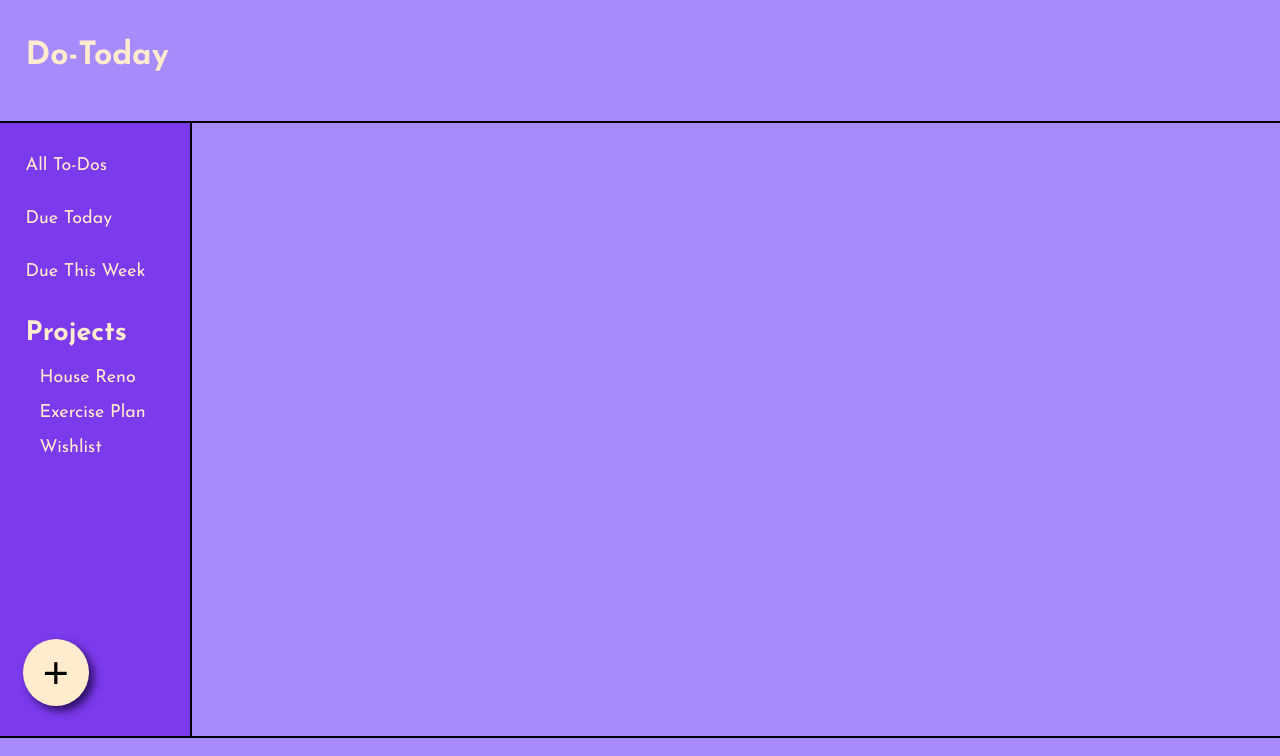
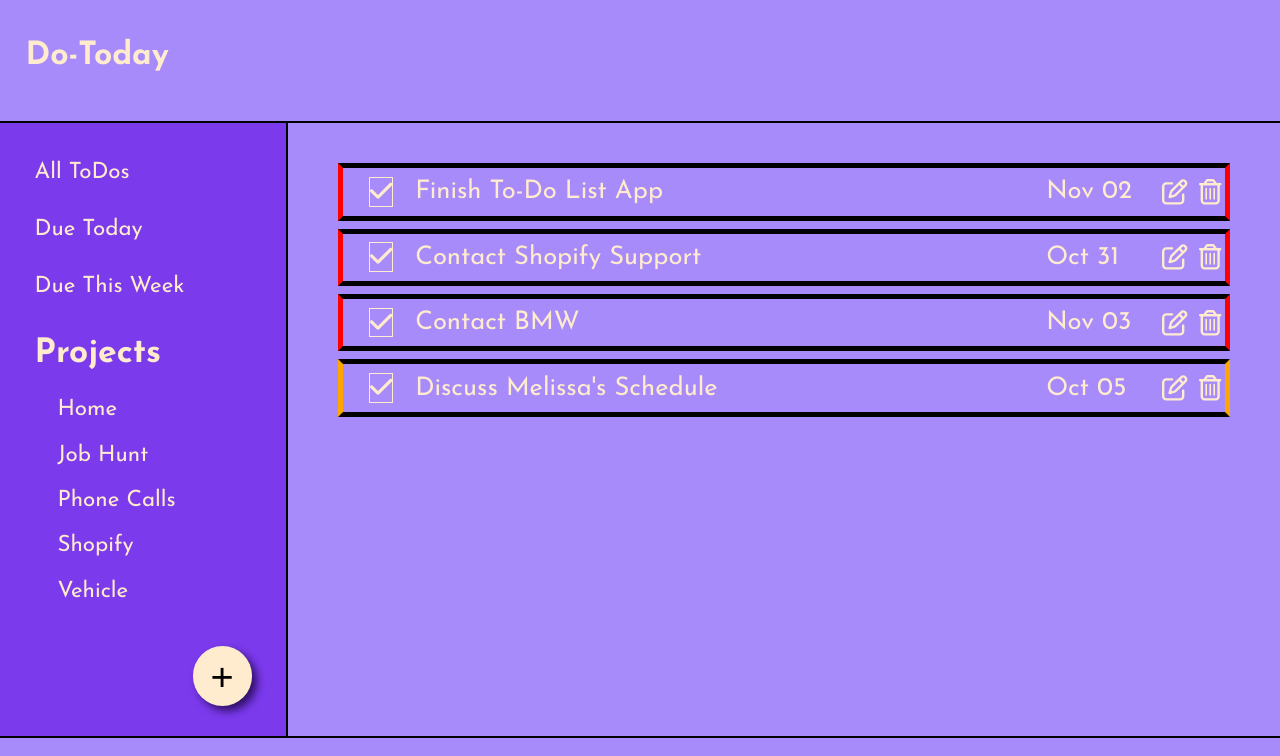
Before and after one commit to skothar3/todo-list, a website built with webpack: page src/template.html in a window 1280 px wide. Shown: the top 756 px of the page. Built offline with nearby package versions, Linux system fonts and the light colour scheme; a web font is replaced by a local one.

Commit message:
Include content.js and content.css files to contain the app layout and logic (all modules are imported within content.js); include font-awesome icons for list items; add css variables for page theme colors

```diff
--- /dev/null
+++ b/src/content.css
@@ -0,0 +1,79 @@
+div#list-container {
+  padding: 5vh 5%;
+  height: 100%;
+}
+
+/* LIST ITEM CONTAINER {{{ */
+div.item-container {
+  padding: 1% 0.5%;
+  display: flex;
+  justify-content: space-between;
+  margin-bottom: 1vh;
+  border: 5px solid var(--section-border-color);
+}
+
+div.item-container.high {
+  border-left: 5px solid red;
+  border-right: 5px solid red;
+}
+
+div.item-container.medium {
+  border-left: 5px solid orange;
+  border-right: 5px solid orange;
+}
+
+div.item-container.low {
+  border-left: 5px solid green;
+  border-right: 5px solid green;
+}
+
+div.item-container div span {
+  font-size: clamp(1.1rem, 2.0vw, 2rem);
+}
+
+div.item-container div svg {
+  height: clamp(1rem, 2.0vw, 2rem);
+}
+
+div.item-container svg:hover {
+  cursor: pointer;
+  color: var(--icon-hover-color);
+  transition-duration: 0.3s;
+}
+/* }}} */
+
+/* LEFT SIDE LIST CONTAINER {{{ */
+div.left-side-list-container {
+  width: max(18rem, 50%);
+  display: inline-flex;
+  align-items: center;
+}
+
+div.left-side-list-container span.item-title {
+  width: max(5rem, 80%);
+}
+
+div.left-side-list-container div.checkbox {
+  border: 1px solid var(--font-color);
+  margin: 0 5%;
+}
+
+div.left-side-list-container svg.fa-check:active {
+  visibility: hidden;
+}
+
+/* }}} */
+
+/* RIGHT SIDE LIST CONTAINER {{{ */
+div.right-side-list-container {
+  width: max(8rem, 20%);
+  display: inline-flex;
+  align-items: center;
+  justify-content: space-between;
+}
+
+div.right-side-list-container span.item-date {
+  width: max(4rem, 60%);
+}
+
+      /* }}} */
--- /dev/null
+++ b/src/content.js
@@ -0,0 +1,356 @@
+import insertFooter from "./footer.js";
+import { format, isSameDay, isSameWeek } from "date-fns";
+import "./content.css";
+import "./sidebar.css";
+import { library, dom } from "@fortawesome/fontawesome-svg-core";
+import { faCheck } from "@fortawesome/free-solid-svg-icons/faCheck";
+import { faPenToSquare } from "@fortawesome/free-regular-svg-icons/faPenToSquare";
+import { faTrashCan } from "@fortawesome/free-regular-svg-icons/faTrashCan";
+
+function displayController() {
+  // {{{
+
+  library.add(faPenToSquare);
+  library.add(faTrashCan);
+  library.add(faCheck);
+  dom.watch();
+
+  const sidebarItems = ["All ToDos", "Due Today", "Due This Week"];
+
+  const sidebarSection = document.querySelector("section.sidebar");
+  const listContainer = document.querySelector("div#list-container");
+  const footerEl = document.querySelector("footer");
+
+  // PRIVATE METHODS {{{
+
+  const createListItemDOM = (listItem) => {
+    // {{{
+
+    const itemContainer = document.createElement("div");
+    itemContainer.classList.add("item-container");
+    itemContainer.classList.add(`${listItem.priority}`);
+
+    const leftSideListContainer = document.createElement("div");
+    leftSideListContainer.classList.add("left-side-list-container");
+
+    const rightSideListContainer = document.createElement("div");
+    rightSideListContainer.classList.add("right-side-list-container");
+
+    const checkbox = document.createElement("div");
+    checkbox.classList.add("checkbox");
+
+    const check = document.createElement("i");
+    check.classList.add("fas", "fa-check", `${listItem.isComplete}`);
+
+    const itemTitle = document.createElement("span");
+    itemTitle.classList.add("item-title");
+    itemTitle.textContent = listItem.title;
+
+    const itemDate = document.createElement("span");
+    itemDate.classList.add("item-date");
+    itemDate.textContent = format(listItem.date, "MMM dd");
+
+    const itemEdit = document.createElement("i");
+    itemEdit.classList.add("far", "fa-pen-to-square");
+
+    const itemTrash = document.createElement("i");
+    itemTrash.classList.add("far", "fa-trash-can");
+
+    checkbox.append(check);
+    leftSideListContainer.append(checkbox, itemTitle);
+    rightSideListContainer.append(itemDate, itemEdit, itemTrash);
+    itemContainer.append(leftSideListContainer, rightSideListContainer);
+
+    return itemContainer;
+  }; // }}}
+
+  const updateSidebar = (todoListTags) => {
+    // {{{
+
+    const menuContainerDiv = document.createElement("div");
+    menuContainerDiv.classList.add("menu-container");
+
+    const projectsContainerDiv = document.createElement("div");
+    projectsContainerDiv.classList.add("project-container");
+
+    const projectsH2 = document.createElement("h2");
+    projectsH2.textContent = "Projects";
+
+    const addItemBtn = document.createElement("button");
+    addItemBtn.id = "add-item";
+    addItemBtn.textContent = "+";
+
+    projectsContainerDiv.appendChild(projectsH2);
+
+    sidebarItems.forEach((item) => {
+      const itemP = document.createElement("p");
+      itemP.classList.add("subsection");
+      itemP.dataset.subsection = `${item}`;
+      itemP.textContent = `${item}`;
+
+      menuContainerDiv.appendChild(itemP);
+    });
+
+    todoListTags.forEach((tag) => {
+      const projectItemP = document.createElement("p");
+      projectItemP.classList.add("project");
+      projectItemP.dataset.project = `${tag}`;
+      projectItemP.textContent = `${tag}`;
+
+      projectsContainerDiv.appendChild(projectItemP);
+    });
+
+    menuContainerDiv.append(projectsContainerDiv, addItemBtn);
+    sidebarSection.replaceChildren(menuContainerDiv);
+  }; // }}}
+
+  const init = (listItemsArr, tags) => {
+    updateSidebar(tags);
+    updateList(listItemsArr);
+    insertFooter(footerEl);
+  };
+  // }}}
+
+  // PUBLIC METHODS {{{
+  const getListNodes = () => {
+    return listContainer.querySelectorAll("div.item-container");
+  };
+
+  const getSidebarNodes = () => {
+    return sidebarSection.querySelectorAll("p.subsection, p.project");
+  };
+
+  const updateList = (listItemsArr) => {
+    const newList = [];
+    listItemsArr.forEach((item) => {
+      const listItemDOM = createListItemDOM(item);
+      newList.push(listItemDOM);
+    });
+
+    listContainer.replaceChildren(...newList);
+  };
+  // }}}
+
+  return {
+    init,
+    getListNodes,
+    getSidebarNodes,
+    updateList,
+  };
+} // }}}
+
+function listController() {
+  // {{{
+  let listID = 0;
+  let listFilter = "All ToDos";
+  let currentTag = "";
+  let sortStyle = "Priority";
+
+  function listItem(title, date, priority, notes, tags, isComplete) { // {{{
+    priority = priority.toLowerCase();
+    const ID = listID;
+    listID++;
+
+    const getID = () => ID;
+
+    return {
+      title,
+      date,
+      priority,
+      notes,
+      tags,
+      isComplete,
+      getID,
+    };
+  } // }}}
+
+  // LIST ITEM ARRAY {{{
+  const listItemsArr = [
+    listItem(
+      "Contact Shopify Support",
+      new Date(2024, 9, 31),
+      "High",
+      "Shopify payments are down. Support ticket has been generated and we are waiting for an update.",
+      ["Shopify", "Phone Calls"],
+      true,
+    ),
+    listItem(
+      "Contact BMW",
+      new Date(2024, 10, 3),
+      "Medium",
+      "Want to trade in two cars and buy-out dad's lease. Dad needs a lease and is checking prices.",
+      ["Vehicle", "Phone Calls"],
+      true,
+    ),
+    listItem(
+      "Discuss Melissa's Schedule",
+      new Date(2024, 9, 5),
+      "Medium",
+      "We will reduce her days to twice a week. Either do a 3 hour split both days, or house cleaning \
+      on one day and kitchen prep on the other.",
+      ["Home"],
+      false,
+    ),
+    listItem(
+      "Finish To-Do List App",
+      new Date(2024, 10, 2),
+      "High",
+      "Deadline set for Wednesday evening. Need to incorporate list content and all interactive capabilities.",
+      ["Job Hunt"],
+      false,
+    ),
+  ];
+  // }}}
+
+  // PRIVATE METHODS {{{
+const getCurrentList = () => {// {{{
+    let currentList;
+    switch (listFilter) {
+      case "All ToDos":
+        currentList = [...listItemsArr];
+        break;
+      case "Due Today":
+        currentList = [
+          ...listItemsArr.filter((item) => isSameDay(item.date, Date.now())),
+        ];
+        break;
+      case "Due This Week":
+        currentList = [
+          ...listItemsArr.filter((item) => isSameWeek(item.date, Date.now())),
+        ];
+        break;
+      case "Project":
+        currentList = [
+          ...listItemsArr.filter((item) => item.tags.includes(currentTag)),
+        ];
+        break;
+    }
+
+    switch (sortStyle) {
+      case "Date":
+        currentList.sort((a, b) => a.date - b.date);
+        break;
+      case "Priority":
+        currentList.sort((a, b) => {
+          if (a.priority == "high" || b.priority == "low") {
+            return -1;
+          } else if ((b.priority = "high" || a.priority == "low")) {
+            return 1;
+          } else return 0;
+        });
+        break;
+      case "isComplete":
+        currentList.sort((a, b) => a.isComplete - b.isComplete);
+        break;
+    }
+    return currentList;
+  };// }}}
+  // }}}
+
+  // PUBLIC METHODS {{{
+  const getTags = () => {
+    const tagsList = [];
+    listItemsArr.forEach((item) => {
+      item.tags.forEach((tag) => {
+        if (!tagsList.includes(tag)) {
+          tagsList.push(tag);
+        }
+      });
+    });
+    return tagsList.sort();
+  };
+
+  const getList = (filterType, tag = "", sortType = "Priority") => {
+    listFilter = filterType;
+    currentTag = tag;
+    sortStyle = sortType;
+
+    return getCurrentList();
+  };
+
+  const editListItem = (
+    listID,
+    title,
+    date,
+    priority,
+    notes,
+    tags,
+    isComplete,
+  ) => {
+    const itemIndex = listItemsArr.findIndex((item) => item.getID() == itemID);
+    listItemsArr[itemIndex].title = title;
+    listItemsArr[itemIndex].date = date;
+    listItemsArr[itemIndex].priority = priority.toLowerCase();
+    iistItemsArr[itemIndex].notes = notes;
+    listItemsArr[itemIndex].tags = tags;
+    listItemsArr[itemIndex].isComplete = isComplete;
+
+    return getCurrentList();
+  };
+
+  const addListItem = (title, date, priority, notes, tags, isComplete) => {
+    newListItem = listItem(title, date, priority, notes, tags, isComplete);
+    listItemsArr.push(newListItem);
+
+    return getCurrentList();
+  };
+
+  const removeListItem = (itemID) => {
+    listItemsArr.splice(
+      listItemsArr.findIndex((item) => item.getID() == itemID),
+      1,
+    );
+
+    return getCurrentList();
+  };
+  // }}}
+
+  return {
+    getTags,
+    getList,
+    editListItem,
+    addListItem,
+    removeListItem,
+  };
+} // }}}
+
+function mainController() {
+  const displayControl = displayController();
+  const listControl = listController();
+
+  const initDisplay = () => {
+    displayControl.init(
+      listControl.getList("All ToDos"),
+      listControl.getTags(),
+    );
+    const sidebarNodes = displayControl.getSidebarNodes();
+    const listNodes = displayControl.getListNodes();
+
+    sidebarNodes.forEach((node) => {
+      if (node.classList.contains("subsection")) {
+        node.addEventListener("click", () => {
+          displayControl.updateList(
+            listControl.getList(node.dataset.subsection),
+          );
+        });
+      } else if (node.classList.contains("project")) {
+        node.addEventListener("click", () => {
+          displayControl.updateList(
+            listControl.getList("Project", node.dataset.project),
+          );
+        });
+      }
+    });
+
+    listNodes.forEach((node) => {});
+  };
+  const init = () => {
+    initDisplay();
+  };
+
+  return {
+    init,
+  };
+}
+
+export default mainController;
--- a/src/index.js
+++ b/src/index.js
@@ -1,8 +1,4 @@
-import insertFooter from "./footer.js";
-import insertSidebar from "./sidebar.js";
+import mainController from "./content.js";
 import "./style.css";
 
-const footerEl = document.querySelector("footer");
-
-insertFooter(footerEl);
-insertSidebar();
+mainController().init();
--- a/src/sidebar.css
+++ b/src/sidebar.css
@@ -5,8 +5,9 @@
 section.sidebar {
   position: relative;
   background-color: var(--sidebar-background-color);
-  padding: 2vh 2vw;
-  font-size: clamp(1.0rem, 1.4vw, 1.7rem);
+  padding: 2vh 8%;
+  padding-left: 12%;
+  font-size: clamp(1.2rem, 1.9vw, 1.4rem);
   border-right: 2px solid var(--section-border-color);
 }
 
@@ -17,6 +18,7 @@ section.sidebar div.menu-container {
 
 section.sidebar p {
   transition-duration: 0.4s;
+  margin-bottom: 5%;
 }
 
 section.sidebar p.project {
@@ -31,19 +33,19 @@ section.sidebar p:hover {
 section.sidebar button#add-item {
   position: absolute;
   bottom: 5%;
-  left: 12%;
+  right: 12%;
   cursor: pointer;
-  font-size: clamp(2.2rem, 3.5vw, 3.7rem);
+  font-size: clamp(2.0rem, 3.1vw, 3.3rem);
   background-color: var(--font-color);
   border: none;
   border-radius: 100%;
   box-shadow: 5px 5px 8px #2e1065;
-  padding: max(8px, 0.9vh) max(20px, 0.9vw);
+  padding: max(6px, 0.9vh) max(18px, 0.9vw);
   transition-duration: 0.3s;
 }
 
 section.sidebar button#add-item:hover {
-  background-color: #d4d4d4;
+  background-color: var(--icon-hover-color);
 }
 
 section.sidebar button#add-item:active {
--- a/src/style.css
+++ b/src/style.css
@@ -13,6 +13,7 @@
   --foreground-color: #a78bfa;
   --font-color: blanchedalmond;
   --section-border-color: black;
+  --icon-hover-color: #d4d4d4;
 
   padding: 0;
   background-color: var(--background-color);
@@ -26,7 +27,7 @@ body {
   background-color: var(--foreground-color);
   color: var(--font-color);
   border-style: round;
-  width: 100vw;
+  width: max(40rem, 100vw);
   height: var(--page-height);
   margin: 0;
 }
@@ -45,7 +46,7 @@ main {
   grid-row: 2 / 3;
   display: grid;
   grid-template-rows: 1fr;
-  grid-template-columns: 15vw 1fr;
+  grid-template-columns: clamp(11rem, 25vw, 18rem) 1fr;
   height: 100%;
   border-bottom: 2px solid var(--section-border-color);
 }
--- a/src/template.html
+++ b/src/template.html
@@ -10,7 +10,9 @@
   </header>
   <main>
     <section class="sidebar"></section>
-    <section class="content"></section>
+    <section class="content">
+      <div id="list-container"></div>
+    </section>
   </main>
   <footer></footer>
 </body>
```
Also changed, not shown: package.json (+7 -0 lines), 1 other file.
